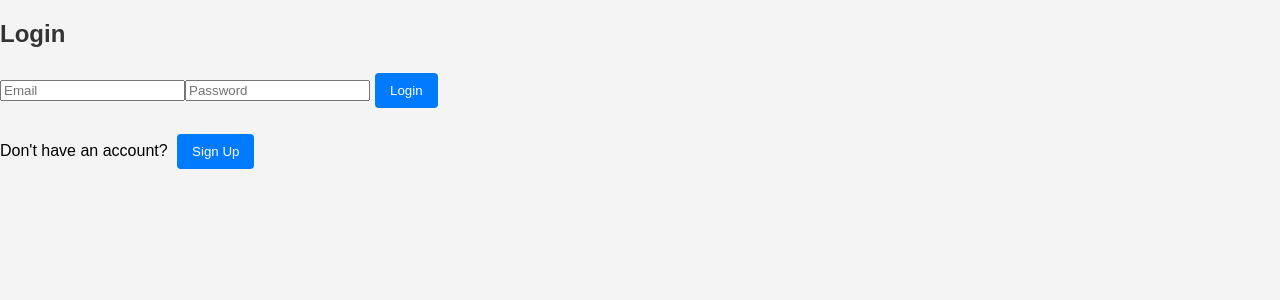
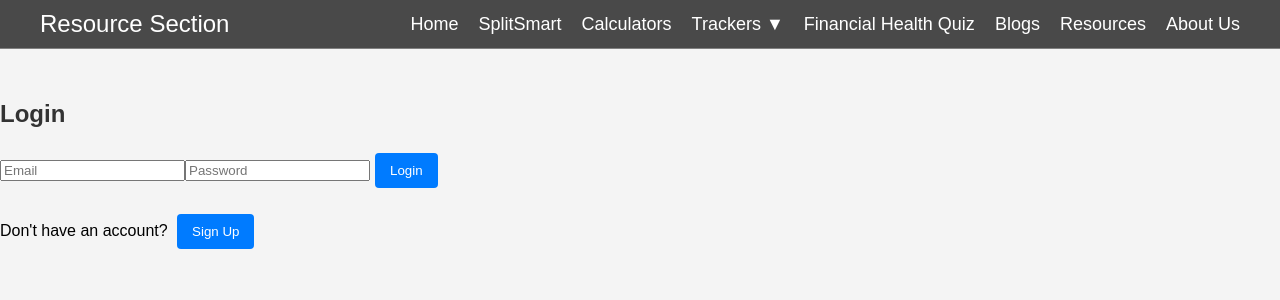
Before and after one commit to THE-DEEPDAS/Group_Finance_Manager, a React (Create React App) app: page /login in a window 1280 px wide. Shown: the top 300 px of the page. Built offline with nearby package versions, Linux system fonts and the light colour scheme.

Commit message:
added navbar

```diff
--- a/src/App.js
+++ b/src/App.js
@@ -8,6 +8,7 @@ import AddExpense from './components/group/AddExpense';
 import GroupDetails from './pages/GroupDetails';
 import SplitBill from './pages/SplitBill';
 import NotFound from './pages/NotFound';
+import Navbar from './components/layout/Navbar'; // Import Navbar component
 
 function App() {
     const [user, setUser] = useState(null);
@@ -15,6 +16,7 @@ function App() {
 
     return (
         <Router>
+            <Navbar /> {/* Include Navbar component */}
             <Routes>
                 <Route
                     path="/"
--- /dev/null
+++ b/src/components/layout/Navbar.css
@@ -0,0 +1,122 @@
+/* Navbar styling */
+.navbar {
+    background-color: rgba(0, 0, 0, 0.7);
+    color: #fff;
+    padding: 10px 20px;
+    position: fixed;
+    width: 100%;
+    top: 0;
+    left: 0;
+    z-index: 1000;
+    box-sizing: border-box;
+    border-bottom: 1px solid rgba(255, 255, 255, 0.3);
+}
+
+/* Content padding to prevent overlap */
+body {
+    margin: 0;
+    padding-top: 80px; /* Adjust according to actual navbar height including padding and border */
+}
+
+/* Navbar container and other elements */
+.navbar-container {
+    display: flex;
+    justify-content: space-between;
+    align-items: center;
+    max-width: 1200px;
+    margin: 0 auto;
+}
+
+.navbar-header {
+    flex: 1;
+}
+
+.navbar-brand {
+    color: #fff;
+    font-size: 24px;
+    text-decoration: none;
+}
+
+.navbar-toggle {
+    display: none;
+    flex-direction: column;
+    cursor: pointer;
+}
+
+.bar {
+    height: 3px;
+    width: 25px;
+    background-color: #fff;
+    margin: 4px 0;
+}
+
+.navbar-links {
+    display: flex;
+    gap: 20px;
+    align-items: center;
+}
+
+.nav-link {
+    color: #fff;
+    text-decoration: none;
+    font-size: 18px;
+}
+
+/* Dropdown menu */
+.dropdown {
+    position: relative;
+}
+
+.dropdown-toggle::after {
+    content: ' ▼';
+}
+
+.dropdown-menu {
+    display: none;
+    position: absolute;
+    top: 100%;
+    left: 0;
+    background-color: rgba(0, 0, 0, 0.9);
+    padding: 10px;
+    box-shadow: 0px 4px 6px rgba(0, 0, 0, 0.1);
+    z-index: 1001;
+}
+
+.dropdown-menu.show {
+    display: block;
+}
+
+.dropdown-item {
+    color: #fff;
+    text-decoration: none;
+    display: block;
+    padding: 5px 0;
+}
+
+/* Responsive adjustments */
+@media (max-width: 768px) {
+    .navbar-toggle {
+        display: flex;
+    }
+
+    .navbar-links {
+        display: none;
+        flex-direction: column;
+        gap: 10px;
+        position: absolute;
+        top: 100%;
+        left: 0;
+        width: 100%;
+        background-color: rgba(0, 0, 0, 0.9);
+        padding: 20px;
+        box-sizing: border-box;
+    }
+
+    .navbar-links.open {
+        display: flex;
+    }
+
+    .dropdown-menu {
+        position: static;
+    }
+}
--- a/src/components/layout/Navbar.js
+++ b/src/components/layout/Navbar.js
@@ -0,0 +1,45 @@
+import React, { useState } from 'react';
+import './Navbar.css';
+
+const Navbar = () => {
+    const [isOpen, setIsOpen] = useState(false);
+
+    const toggleDropdown = () => {
+        setIsOpen(!isOpen);
+    };
+
+    return (
+        <nav className="navbar">
+            <div className="navbar-container">
+                <div className="navbar-header">
+                    <a href="#" className="navbar-brand">Resource Section</a>
+                </div>
+                <div className="navbar-toggle" onClick={toggleDropdown}>
+                    <span className="bar"></span>
+                    <span className="bar"></span>
+                    <span className="bar"></span>
+                </div>
+                <div className={`navbar-links ${isOpen ? 'open' : ''}`}>
+                    <a className="nav-link" href="https://capify.vercel.app/">Home</a>
+                    <a className="nav-link" href="https://group-finance-manager.vercel.app/login">SplitSmart</a>
+                    <a className="nav-link" href="https://calculators-pied.vercel.app/">Calculators</a>
+                    <div className="dropdown">
+                        <a href="#trackers" className="nav-link dropdown-toggle" onClick={toggleDropdown}>
+                            Trackers
+                        </a>
+                        <div className={`dropdown-menu ${isOpen ? 'show' : ''}`}>
+                            <a className="dropdown-item" href="https://balance-tracker-ashy.vercel.app/">Balance Tracker</a>
+                            <a className="dropdown-item" href="https://budget-tracker-k8yo.vercel.app/">Budget Tracker</a>
+                        </div>
+                    </div>
+                    <a className="nav-link" href="https://financial-health-quiz.vercel.app/">Financial Health Quiz</a>
+                    <a className="nav-link" href="https://blogs-section-three.vercel.app/">Blogs</a>
+                    <a className="nav-link" href="https://resources-section.vercel.app/">Resources</a>
+                    <a className="nav-link" href="https://capify.vercel.app/#about">About Us</a>
+                </div>
+            </div>
+        </nav>
+    );
+};
+
+export default Navbar;
--- a/src/styles.css
+++ b/src/styles.css
@@ -2,7 +2,7 @@ body {
     font-family: Arial, sans-serif;
     background-color: #f4f4f4;
     margin: 0;
-    padding: 0;
+    padding-top: 80px;
 }
 
 .container {
```
